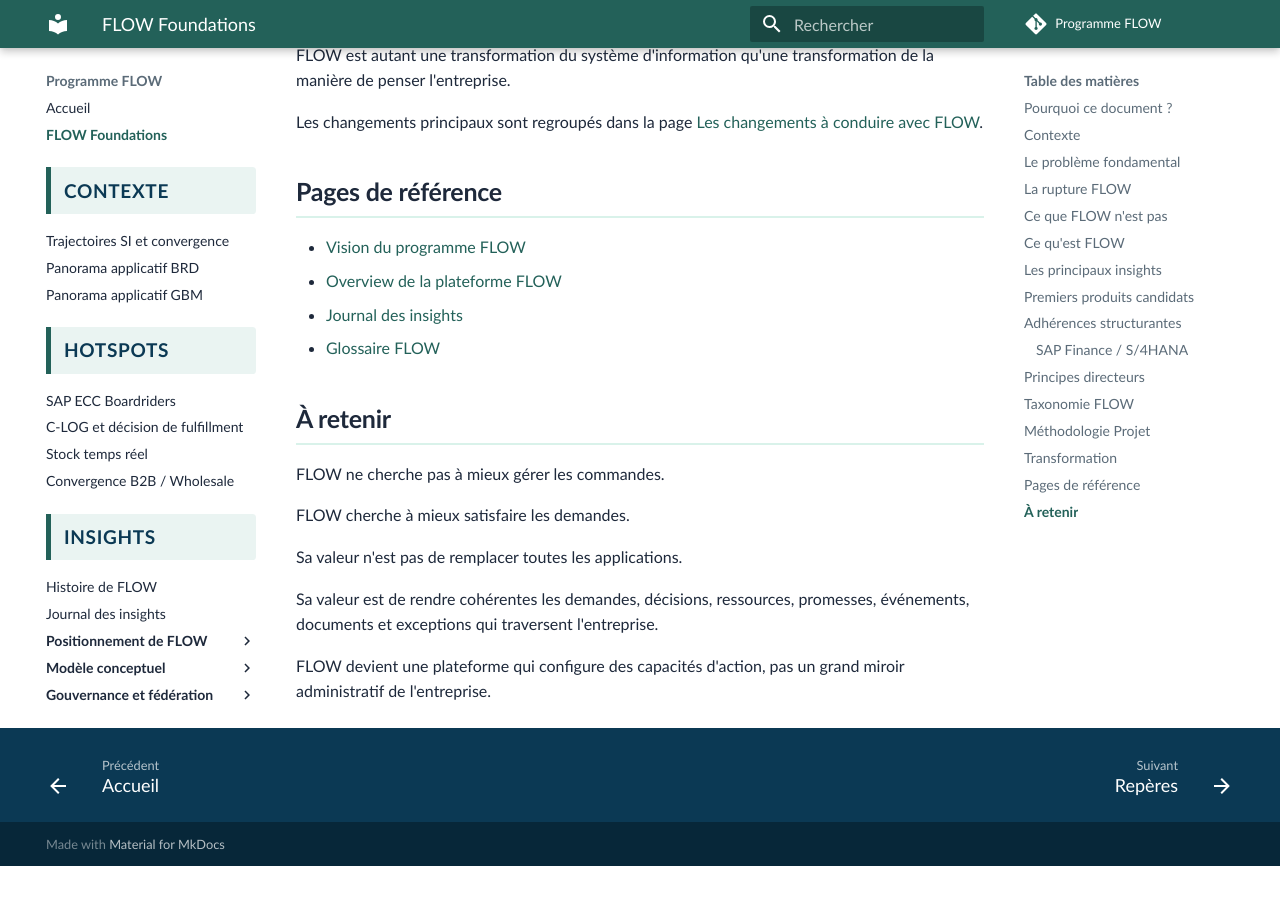
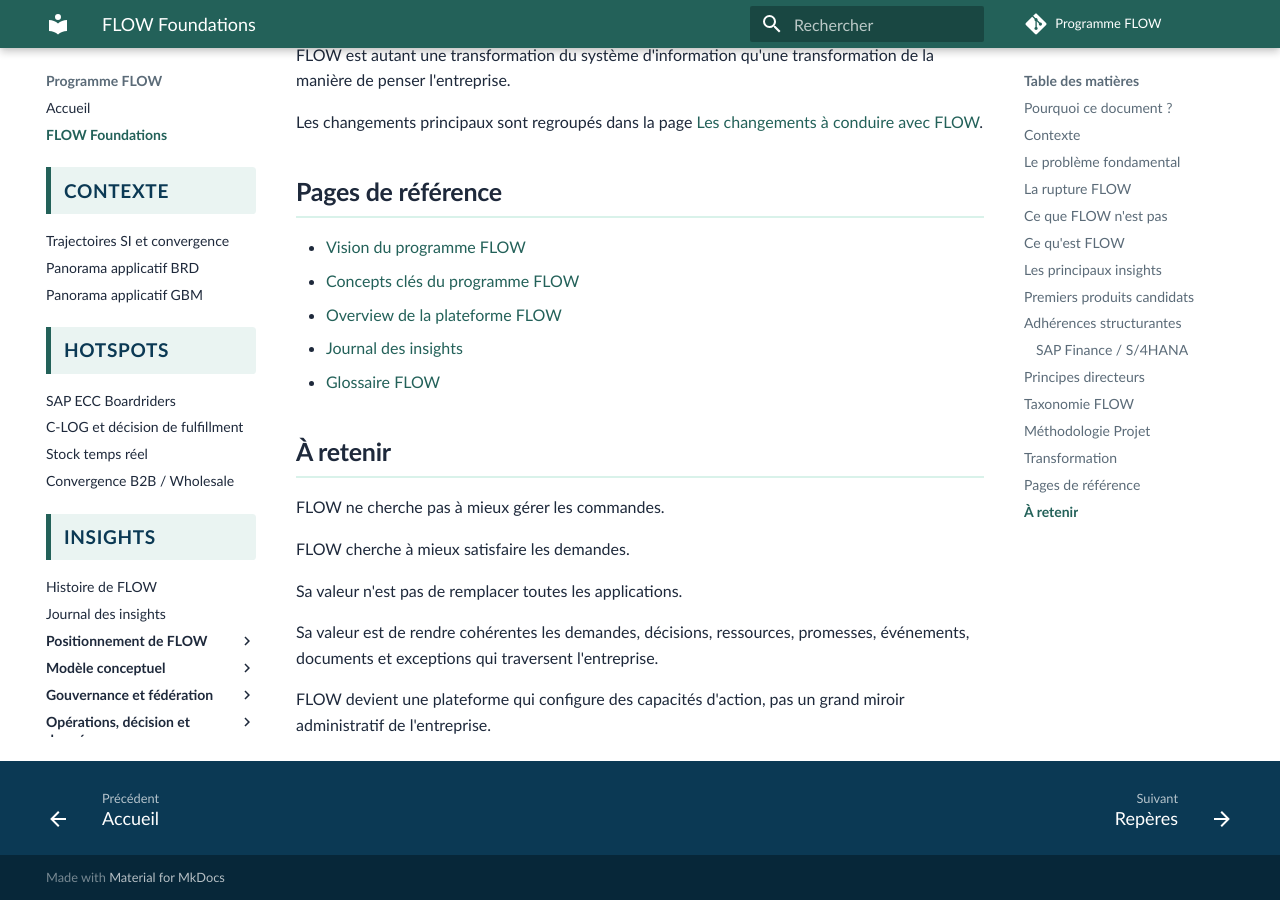
Before and after one commit to laurent-sintes/FLOW-Program, an MkDocs documentation site: the page built from docs/flow-foundations.md, in a window 1280 px wide and 900 px high, scrolled down 5668 px. Built offline with MkDocs 1.6.1 and Material for MkDocs 9.7.7, drawn with Linux system fonts in a browser that asks for light colours; comment, search, counter and statistics services are not loaded; before the commit the page ends 6534 px from its top, so only the background shows below that.

Commit message:
Référencer les concepts clés dans FLOW Foundations

```diff
--- a/docs/flow-foundations.md
+++ b/docs/flow-foundations.md
@@ -206,6 +206,7 @@
 ## Pages de référence
 
 - [Vision du programme FLOW](vision/vision-programme-flow.md)
+- [Concepts clés du programme FLOW](vision/concepts-cles.md)
 - [Overview de la plateforme FLOW](architecture-cible/overview-plateforme-flow.md)
 - [Journal des insights](insights/journal-des-insights.md)
 - [Glossaire FLOW](glossaire.md)
```
